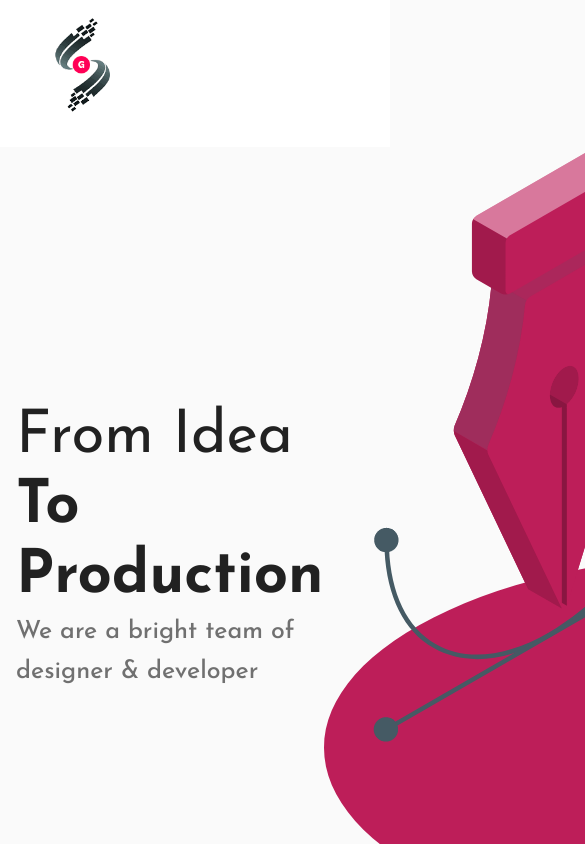
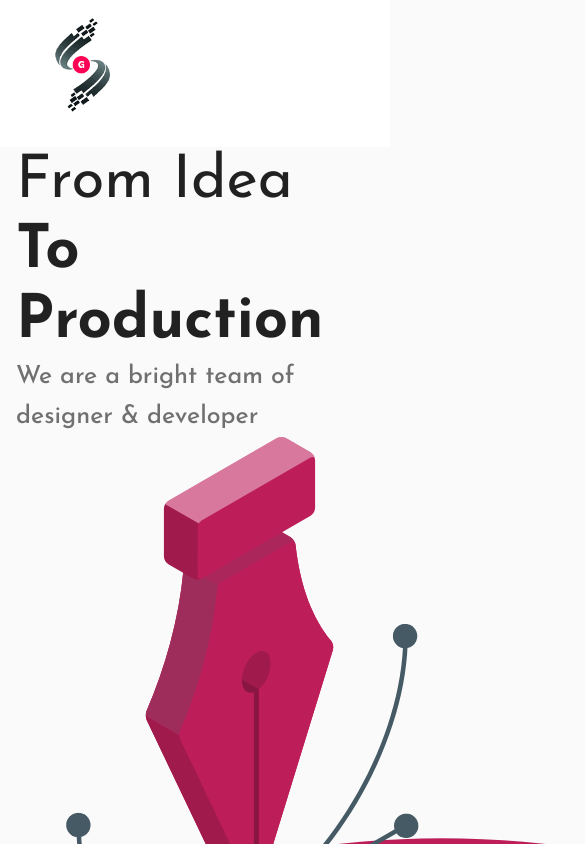
Before and after one commit to VinCodeTheWeb/genosio, a React (Create React App) app in the folder client/: page / in a window 390 px wide. Shown: the top 844 px of the page, 585 px wide, since content can reach past the window. Built offline with nearby package versions, Linux system fonts and the light colour scheme.

Commit message:
flexDirection changed in hero section [mobile]

```diff
--- a/client/src/pages/home/home.component.tsx
+++ b/client/src/pages/home/home.component.tsx
@@ -17,7 +17,7 @@ const HomePage: React.FC = () => {
         <>
             <Header />
             <Container className={classes.container}>
-                <Grid container direction="column" justify="center" md={6}>
+                <Grid container direction="column" justify="center" md={6} sm={12} item>
                     <Typography className={classes.headingFirst} variant="h1">
                         From Idea
                     </Typography>
@@ -28,7 +28,7 @@ const HomePage: React.FC = () => {
                         We are a bright team of designer & developer
                     </Typography>
                 </Grid>
-                <Grid container direction="column" justify="center" md={6}>
+                <Grid container direction="column" justify="center" md={6} sm={12} item>
                     <img src={Illustration} alt="illustration" />
                 </Grid>
             </Container>
--- a/client/src/pages/home/home.styles.ts
+++ b/client/src/pages/home/home.styles.ts
@@ -1,13 +1,17 @@
 import { makeStyles, createStyles } from '@material-ui/core/styles';
+import { Theme } from '@material-ui/core';
 
 // Home type
 import { IHome } from './home.type';
 
-const styles = () =>
+const styles = ({ breakpoints }: Theme) =>
     createStyles({
         container: {
             display: 'flex',
             height: '800px',
+            [breakpoints.down('sm')]: {
+                flexDirection: 'column',
+            },
         },
         headingFirst: {
             fontSize: '6rem',
```
